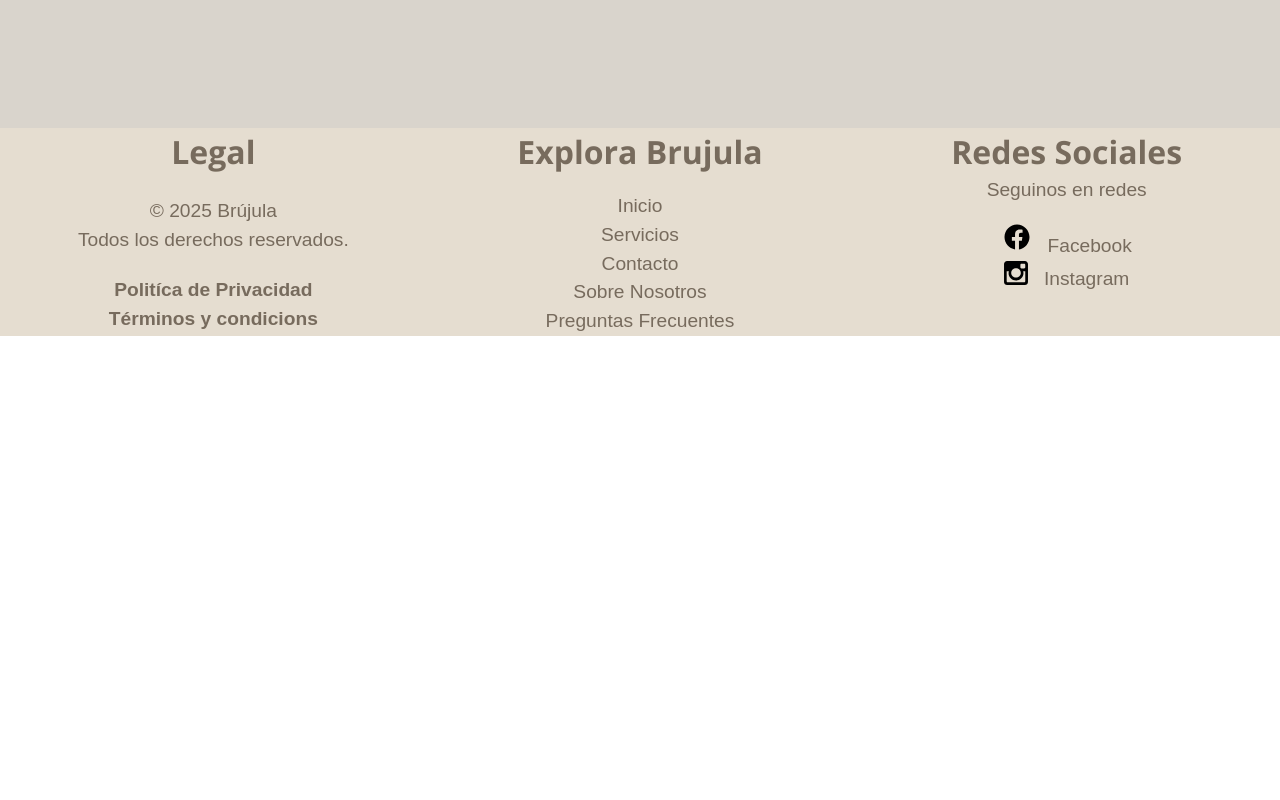
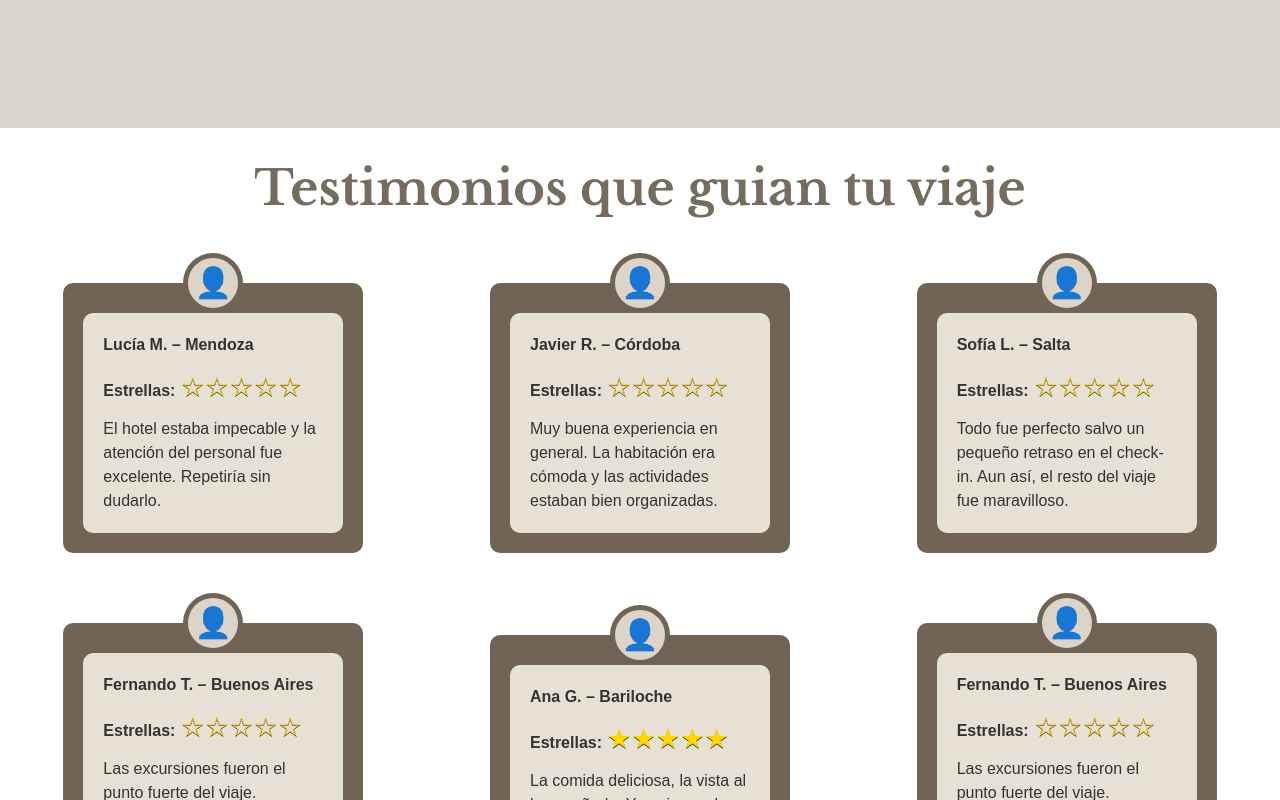
Before and after one commit to juanMarcosChalu/olimpiada-grupo-A, a React (Vite) app in the folder olim/: page / in a window 1280 px wide. Shown: the part 1480-2280 px from the top of the page. Before the commit the page ends 1816 px from the top, so only its background shows below. Built offline with nearby package versions, Linux system fonts and the light colour scheme; no server answers.

Commit message:
1.0.10
-crear la seccion de testimonios
-crear testimonioCard y sus props
-corregir bug de la flecha del carusel

```diff
--- a/olim/index.html
+++ b/olim/index.html
@@ -9,7 +9,9 @@
   <link rel="stylesheet"
     href="https://fonts.googleapis.com/css2?family=Material+Symbols+Outlined:opsz,wght,FILL,GRAD@20..48,100..700,0..1,-50..200&icon_names=navigation" />
   <!-- flecha de google fonts -->
-  <link rel="stylesheet" href="https://fonts.googleapis.com/css2?family=Material+Symbols+Outlined:opsz,wght,FILL,GRAD@20..48,100..700,0..1,-50..200&icon_names=account_circle" />
+  <link rel="stylesheet"
+  href="https://fonts.googleapis.com/css2?family=Material+Symbols+Outlined:opsz,wght,FILL,GRAD@20..48,100..700,0..1,-50..200" />
+
   <link rel="preconnect" href="https://fonts.googleapis.com">
   <link rel="preconnect" href="https://fonts.gstatic.com" crossorigin>
   <link href="https://fonts.googleapis.com/css2?family=Libre+Baskerville:ital,wght@0,400;0,700;1,400&display=swap"
--- a/olim/src/App.jsx
+++ b/olim/src/App.jsx
@@ -12,7 +12,7 @@ import Testimonios from "./components/Testimonios.jsx";
 import img from './assets/madrid.jpg';
 import GridPaquetes from "./components/gridPaquetes.jsx"
 import Footer from "./components/Footer.jsx";
-
+import TestimonialCard from "./components/TestimonioCard.jsx";
 
 function App() {
 
@@ -49,6 +49,8 @@ function App() {
             <Header />
             <SectionHome />
             <Carousel />
+            <Testimonios />
+
             <Footer />
           </>
         } />
--- /dev/null
+++ b/olim/src/components/TestimonioCard.jsx
@@ -0,0 +1,32 @@
+import React from "react";
+import "../styles/TestimonioCard.css";
+
+const TestimonialCard = ({
+  avatar,
+  userName,
+  location,
+  stars,
+  reviewText
+}) => {
+  return (
+    <div className="testimonial-card">
+      <div className="avatar">
+        <div className="avatar-icon">👤</div>
+      </div>
+
+      <div className="card-content">
+        <p className="user-info">{userName}{location && ` – ${location}`}</p>
+        <p><strong>Estrellas:</strong>
+          <span className="stars">
+            {Array.from({ length: 5 }, (_, i) => (
+              <span key={i}>{i < stars ? '★' : '☆'}</span>
+            ))}
+          </span>
+        </p>
+        <p className="review-text">{reviewText}</p>
+      </div>
+    </div>
+  );
+};
+
+export default TestimonialCard;
--- a/olim/src/components/Testimonios.jsx
+++ b/olim/src/components/Testimonios.jsx
@@ -1,32 +1,54 @@
 import React from "react";
 import "../styles/Testimonios.css"
 import footer from "../components/Footer.jsx"
-
+import TestimonialCard from "./TestimonioCard.jsx";
 
 function Testimonios() {
 
     return (
-        <main>
-            <section className="testimonios-background-">
+
+        <section className="testimonios-background">
             <p className="descripcion-container">
-                    Brújula Viajes cuenta con una calificación promedio de 4.7 sobre 5 en Bodas.net, con el 94% de los clientes recomendándola.
+                Testimonios que guian tu viaje
+
             </p>
 
             <div className="testimonios-cards-container">
+                <TestimonialCard
+                    userName="Lucía M. – Mendoza"
+                    reviewText="El hotel estaba impecable y la atención del personal fue excelente. Repetiría sin dudarlo."
+                />
 
-                    <div className="testimonios-cards">
+                <TestimonialCard
+                    userName="Javier R. – Córdoba"
+                    reviewText="Muy buena experiencia en general. La habitación era cómoda y las actividades estaban bien organizadas."
+                />
 
-                        <div className="text-container">Despegar (Argentina)</div>
-                        <div className="text-container">Estrellas: </div>
-                        <div className="text-container">Sitio web: despegar.com.ar</div>
+                <TestimonialCard
+                    userName="Sofía L. – Salta"
+                    reviewText="Todo fue perfecto salvo un pequeño retraso en el check-in. Aun así, el resto del viaje fue maravilloso."
+                />
 
+                <TestimonialCard
+                    userName="Fernando T. – Buenos Aires"
+                    reviewText="Las excursiones fueron el punto fuerte del viaje. Increíbles paisajes y muy buenos guías."
+                />
 
-                    </div>
+                <TestimonialCard
+                    stars={5}
+                    userName="Ana G. – Bariloche"
+                    reviewText="La comida deliciosa, la vista al lago soñada. Ya quiero volver el próximo año."
+                />
+
+                 <TestimonialCard
+                    userName="Fernando T. – Buenos Aires"
+                    reviewText="Las excursiones fueron el punto fuerte del viaje. Increíbles paisajes y muy buenos guías."
+                />
 
             </div>
         </section>
 
-        </main>
+
     );
 }
 
--- /dev/null
+++ b/olim/src/styles/TestimonioCard.css
@@ -0,0 +1,59 @@
+.testimonial-card {
+  width: 300px;
+  background-color: #726454; /* marrón */
+  border-radius: 10px;
+  padding: 30px 20px 20px;
+  position: relative;
+  text-align: center;
+  font-family: sans-serif;
+}
+
+.avatar {
+  position: absolute;
+  top: -30px;
+  left: 50%;
+  transform: translateX(-50%);
+  background-color: #dcd4c8;
+  border: 5px solid #726454;
+  width: 60px;
+  height: 60px;
+  border-radius: 50%;
+  display: flex;
+  align-items: center;
+  justify-content: center;
+}
+
+.avatar-icon {
+  font-size: 30px;
+  color: white;
+}
+
+.card-content {
+  background-color: #e7e0d5;
+  border-radius: 10px;
+  padding: 20px;
+  text-align: left;
+  strong{
+    color: #333;
+  }
+}
+
+.user-info {
+  font-weight: bold;
+  margin-bottom: 10px;
+  color: #333;
+}
+
+.stars {
+  color: gold;
+  text-shadow: #333 0px 1px;
+  margin-left: 5px;
+  font-size: 1.7rem;
+
+}
+
+.review-text {
+  margin-top: 10px;
+  font-size: 1rem;
+  color: #333;
+}
--- a/olim/src/styles/Testimonios.css
+++ b/olim/src/styles/Testimonios.css
@@ -1,23 +1,37 @@
-.texto-container {
-    font-family: "Libre Baskerville", serif;
-    font-size: 1.2rem;
-}
-
 .testimonios-cards-container {
     height: auto;
     display: grid;
+    width: 100%;
+    place-items: center;
+    height: 85%;
     grid-template-columns: 1fr 1fr 1fr;
     grid-template-rows: 1fr 1fr;
     position: relative;
     border-radius: 5px;
-    background-color: #e5ddd0;
+
 
     .testimonios-cards {
         color: #545651;
         border: 1px black solid;
-
-        .text-container{
+        .text-container {
             border: 1px black solid;
         }
     }
 }
+
+.testimonios-background {
+    width: 100vw;
+    height: 100vh;
+
+    .descripcion-container {
+        font-family: "Libre Baskerville", serif;
+        font-size: 3rem;
+        font-weight: 700;
+        width: 100vw;
+        height: 15%;
+        display: flex;
+        align-items: center;
+        justify-content: center;
+        color: #776b5d;
+    }
+}
```
Lines whose indentation alone changed are shown as unchanged.
